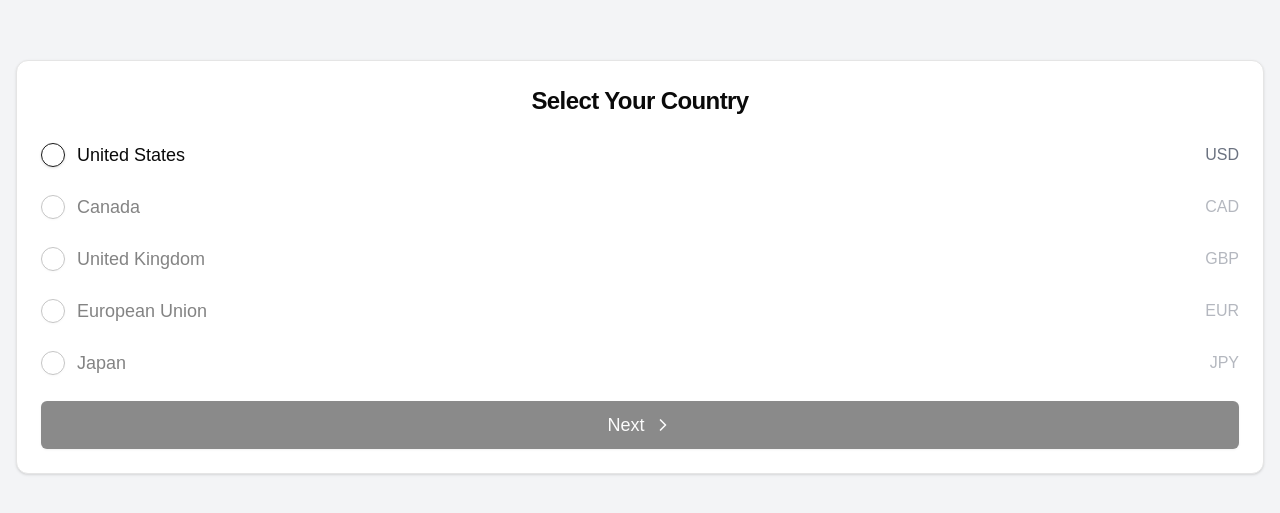
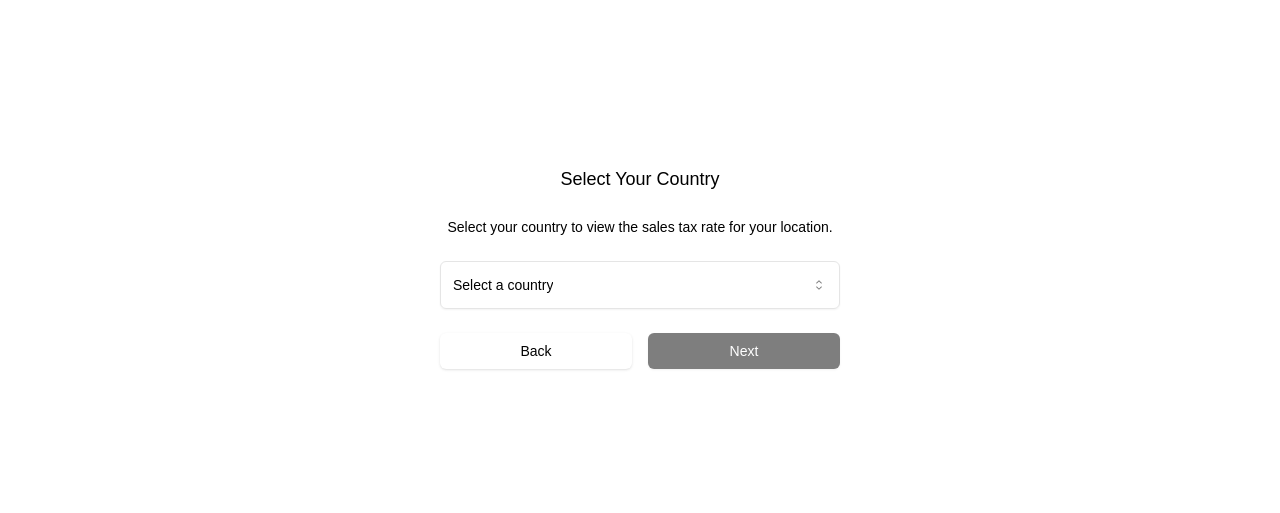
Before and after one commit to vys69/ez-cart, a Next.js app: page /step/1 in a window 1280 px wide. Shown: the part 133-646 px from the top of the page. Built offline with nearby package versions, Linux system fonts and the light colour scheme.

Commit message:
lotta shit lol

```diff
--- a/src/app/Home.tsx
+++ b/src/app/Home.tsx
@@ -1,36 +1,13 @@
 "use client"
 
-import { useEffect } from 'react'
 import { useRouter } from 'next/navigation'
 import { Button } from "@/components/ui/button"
 
 export default function Home() {
   const router = useRouter()
 
-  useEffect(() => {
-    const storedCurrency = localStorage.getItem("currency")
-    const storedState = localStorage.getItem("state")
-
-    if (!storedCurrency) {
-      router.push('/step/1')
-    } else if (!storedState) {
-      router.push('/step/2')
-    } else {
-      router.push('/cart')
-    }
-  }, [router])
-
   const handleGoShopping = () => {
-    const storedCurrency = localStorage.getItem("currency")
-    const storedState = localStorage.getItem("state")
-
-    if (!storedCurrency) {
-      router.push('/step/1')
-    } else if (!storedState) {
-      router.push('/step/2')
-    } else {
-      router.push('/cart')
-    }
+    router.push('/step/1')
   }
 
   return (
--- a/src/app/globals.css
+++ b/src/app/globals.css
@@ -90,3 +90,9 @@ body {
     @apply bg-background text-foreground;
   }
 }
+
+.select-trigger .select-value {
+  white-space: nowrap;
+  overflow: hidden;
+  text-overflow: clip;
+}
--- a/src/app/step/[id]/StepHandler.tsx
+++ b/src/app/step/[id]/StepHandler.tsx
@@ -5,8 +5,6 @@ import { useRouter } from 'next/navigation'
 import CountrySelector from '@/components/CountrySelector'
 import StateSelector from '@/components/StateSelector'
 import { Button } from "@/components/ui/button"
-import { Card, CardContent, CardHeader, CardTitle } from "@/components/ui/card"
-import { ArrowLeft, ChevronRight } from "lucide-react"
 
 export default function StepHandler({ params }: { params: { id: string } }) {
   const router = useRouter()
@@ -22,14 +20,10 @@ export default function StepHandler({ params }: { params: { id: string } }) {
     if (stepId === 1) {
       setSelectedCountry(storedCurrency)
     } else if (stepId === 2) {
-      if (!storedCurrency) {
-        router.push('/step/1')
-      } else {
       setSelectedCountry(storedCurrency)
       setSelectedState(storedState)
     }
-    }
-  }, [stepId, router])
+  }, [stepId])
 
   const handleCountrySelect = (country: string) => {
     setSelectedCountry(country)
@@ -42,7 +36,11 @@ export default function StepHandler({ params }: { params: { id: string } }) {
   const handleNext = () => {
     if (stepId === 1 && selectedCountry) {
       localStorage.setItem("currency", selectedCountry)
+      if (selectedCountry === 'USD') {
         router.push('/step/2')
+      } else {
+        router.push('/cart')
+      }
     } else if (stepId === 2 && selectedState) {
       localStorage.setItem("state", selectedState)
       router.push('/cart')
@@ -50,41 +48,43 @@ export default function StepHandler({ params }: { params: { id: string } }) {
   }
 
   const handleBack = () => {
-    if (stepId === 2) {
-      localStorage.removeItem("currency")
+    if (stepId === 1) {
+      router.push('/')
+    } else if (stepId === 2) {
       router.push('/step/1')
     }
   }
 
   return (
-    <div className="min-h-screen bg-gray-100 flex flex-col justify-center p-4">
-      <Card className="w-full">
-        <CardHeader className="flex flex-row items-center">
-          {stepId === 2 && (
-            <Button variant="ghost" size="icon" onClick={handleBack} className="h-10 w-10 mr-2">
-              <ArrowLeft className="h-6 w-6" />
-            </Button>
-          )}
-          <CardTitle className="text-2xl font-bold text-center flex-grow">
+    <div className="min-h-screen bg-white flex flex-col items-center justify-center p-4">
+      <div className="w-full max-w-md p-6 rounded-lg">
+        <h1 className="text-lg mb-6 text-center text-black">
           {stepId === 1 ? "Select Your Country" : "Select Your State"}
-          </CardTitle>
-        </CardHeader>
-        <CardContent>
-          {stepId === 1 && (
+        </h1>
+        <p className="text-sm mb-6 text-center text-black">
+          {stepId === 1 ? "Select your country to view the sales tax rate for your location." : "Select your state to view the sales tax rate for your location."}
+        </p>
+        {stepId === 1 ? (
           <CountrySelector onSelect={handleCountrySelect} selectedCountry={selectedCountry} />
-          )}
-          {stepId === 2 && (
+        ) : (
           <StateSelector onSelect={handleStateSelect} selectedState={selectedState} />
         )}
+        <div className="flex justify-between mt-6 gap-4">
           <Button
-            className="w-full mt-6 h-12 text-lg"
+            onClick={handleBack}
+            className="bg-white text-black hover:bg-gray-200 flex-1 py-3 text-sm"
+          >
+            Back
+          </Button>
+          <Button
             onClick={handleNext}
+            className="bg-black text-white hover:bg-gray-800 flex-1 py-3 text-sm"
             disabled={stepId === 1 ? !selectedCountry : !selectedState}
           >
-            Next <ChevronRight className="ml-2 h-5 w-5" />
+            Next
           </Button>
-        </CardContent>
-      </Card>
+        </div>
+      </div>
     </div>
   )
 }
--- a/src/components/ConfirmationModal.tsx
+++ b/src/components/ConfirmationModal.tsx
@@ -1,12 +1,6 @@
+import React from 'react'
+import { Dialog, DialogContent, DialogDescription, DialogFooter, DialogHeader, DialogTitle } from "@/components/ui/dialog"
 import { Button } from "@/components/ui/button"
-import {
-  Dialog,
-  DialogContent,
-  DialogDescription,
-  DialogFooter,
-  DialogHeader,
-  DialogTitle,
-} from "@/components/ui/dialog"
 
 interface ConfirmationModalProps {
   isOpen: boolean
@@ -17,35 +11,24 @@ interface ConfirmationModalProps {
 }
 
 export function ConfirmationModal({ isOpen, onClose, onConfirm, onCancel, action }: ConfirmationModalProps) {
-  const title = action === 'back' ? "Save Changes?" : "Clear List?"
-  const description = action === 'back'
-    ? "You have unsaved changes. Do you want to save them before going back?"
-    : "Are you sure you want to clear the entire list? This action cannot be undone."
-  const confirmText = action === 'back' ? "Yes, save" : "Yes, clear"
-  const cancelText = action === 'back' ? "No, discard" : "No, keep list"
-
   return (
     <Dialog open={isOpen} onOpenChange={onClose}>
-      <DialogContent className="bg-white rounded-lg p-6 max-w-sm mx-auto">
+      <DialogContent className="bg-white w-[90%] rounded-lg">
         <DialogHeader>
-          <DialogTitle className="text-xl font-semibold text-center text-black">{title}</DialogTitle>
-          <DialogDescription className="text-center mt-2">
-            {description}
+          <DialogTitle className='text-black'>Save Changes?</DialogTitle>
+          <DialogDescription>
+            You have unsaved changes. Do you want to save them before {action === 'back' ? 'going back' : 'clearing the cart'}?
           </DialogDescription>
         </DialogHeader>
-        <DialogFooter className="flex flex-col space-y-2 mt-6">
-          <Button
-            onClick={onConfirm}
-            className={`w-full ${action === 'back' ? 'bg-white text-black border border-gray-300 hover:bg-gray-100' : 'bg-red-600 text-white hover:bg-red-700'}`}
-          >
-            {confirmText}
-          </Button>
-          <Button
-            onClick={onCancel}
-            className={`w-full ${action === 'back' ? 'bg-red-600 text-white hover:bg-red-700' : 'bg-white text-black border border-gray-300 hover:bg-gray-100'}`}
-          >
-            {cancelText}
-          </Button>
+        <DialogFooter className="sm:justify-start">
+          <div className="w-full flex justify-between gap-4 flex-col">
+            <Button type="button" variant="secondary" className="flex-1 text-black hover:bg-gray-200" onClick={onConfirm}>
+              Yes, save
+            </Button>
+            <Button type="button" variant="destructive" className="flex-1" onClick={onCancel}>
+              No, discard
+            </Button>
+          </div>
         </DialogFooter>
       </DialogContent>
     </Dialog>
--- a/src/components/CountrySelector.tsx
+++ b/src/components/CountrySelector.tsx
@@ -1,6 +1,6 @@
-import { RadioGroup, RadioGroupItem } from "@/components/ui/radio-group"
-import { Label } from "@/components/ui/label"
-import { countries } from "@/helpers/countries"
+import React from 'react'
+import { Select, SelectContent, SelectItem, SelectTrigger, SelectValue } from "@/components/ui/select"
+import { countries } from '@/helpers/countries'
 
 interface CountrySelectorProps {
   onSelect: (country: string) => void
@@ -9,14 +9,21 @@ interface CountrySelectorProps {
 
 export default function CountrySelector({ onSelect, selectedCountry }: CountrySelectorProps) {
   return (
-    <RadioGroup onValueChange={onSelect} value={selectedCountry || undefined} className="space-y-4">
-      {countries.map((country) => (
-        <div key={country.name} className={`flex items-center space-x-3 ${country.disabled ? 'opacity-50' : ''}`}>
-          <RadioGroupItem value={country.currency} id={country.name} disabled={country.disabled} className="w-6 h-6" />
-          <Label htmlFor={country.name} className="flex-grow text-lg">{country.name}</Label>
-          <span className="text-base text-gray-500">{country.currency}</span>
-        </div>
-      ))}
-    </RadioGroup>
+    <Select onValueChange={onSelect} value={selectedCountry || undefined}>
+      <SelectTrigger className="w-full h-12 text-black">
+        <SelectValue placeholder="Select a country" />
+      </SelectTrigger>
+      <SelectContent className="text-black text-lg">
+        {countries.map((country) => (
+          <SelectItem
+            key={country.currency}
+            value={country.currency}
+            disabled={country.disabled}
+          >
+            {country.name}
+          </SelectItem>
+        ))}
+      </SelectContent>
+    </Select>
   )
 }
--- a/src/components/StateSelector.tsx
+++ b/src/components/StateSelector.tsx
@@ -9,13 +9,13 @@ interface StateSelectorProps {
 export default function StateSelector({ onSelect, selectedState }: StateSelectorProps) {
   return (
     <Select value={selectedState || undefined} onValueChange={onSelect}>
-      <SelectTrigger className="w-full h-12 text-lg">
+      <SelectTrigger className="w-full h-12 text-black">
         <SelectValue placeholder="Select a state" />
       </SelectTrigger>
       <SelectContent>
         {states.map((state) => (
-          <SelectItem key={state.name} value={state.name} className="text-lg">
-            {state.name} <h6 className="text-sm text-gray-500">Sales tax: {state.taxRate}%</h6>
+          <SelectItem key={state.name} value={state.name} className="">
+            {state.name} <h6 className="align-center">Sales tax: {state.taxRate}%</h6>
           </SelectItem>
         ))}
       </SelectContent>
--- a/src/helpers/countries.ts
+++ b/src/helpers/countries.ts
@@ -1,7 +1,8 @@
 export const countries = [
+  { name: "None", currency: " ", disabled: false },
     { name: "United States", currency: "USD", disabled: false },
-    { name: "Canada", currency: "CAD", disabled: true },
-    { name: "United Kingdom", currency: "GBP", disabled: true },
-    { name: "European Union", currency: "EUR", disabled: true },
+    { name: "Canada", currency: "CAD", disabled: false },
+    { name: "United Kingdom", currency: "GBP", disabled: false },
+    { name: "European Union", currency: "EUR", disabled: false },
     { name: "Japan", currency: "JPY", disabled: true },
   ]
--- a/src/helpers/states.ts
+++ b/src/helpers/states.ts
@@ -1,4 +1,5 @@
 export const states = [
+    { name: "None", taxRate: 0 },
     { name: "Alabama", taxRate: 4 },
     { name: "Alaska", taxRate: 0 },
     { name: "Arizona", taxRate: 5.6 },
```
Also changed, not shown: src/app/cart/page.tsx (+24 -11 lines). Lines whose indentation alone changed are shown as unchanged.
